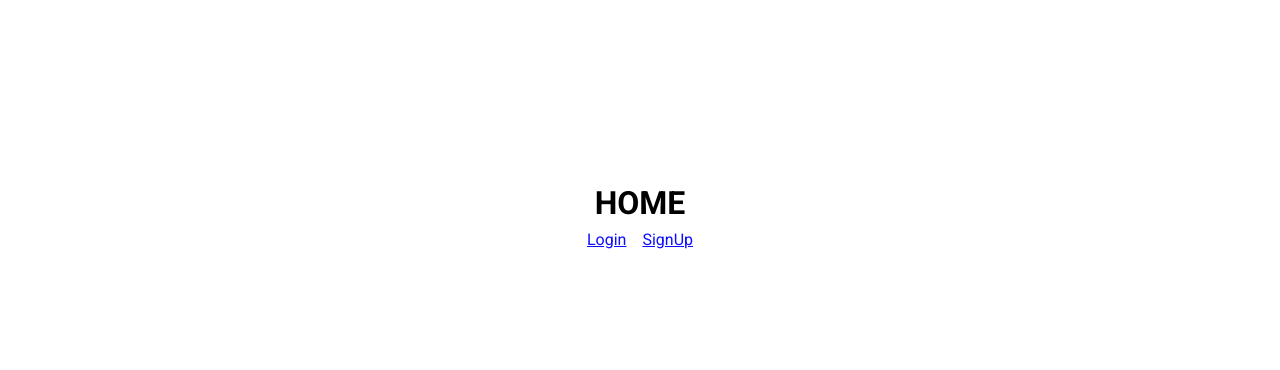
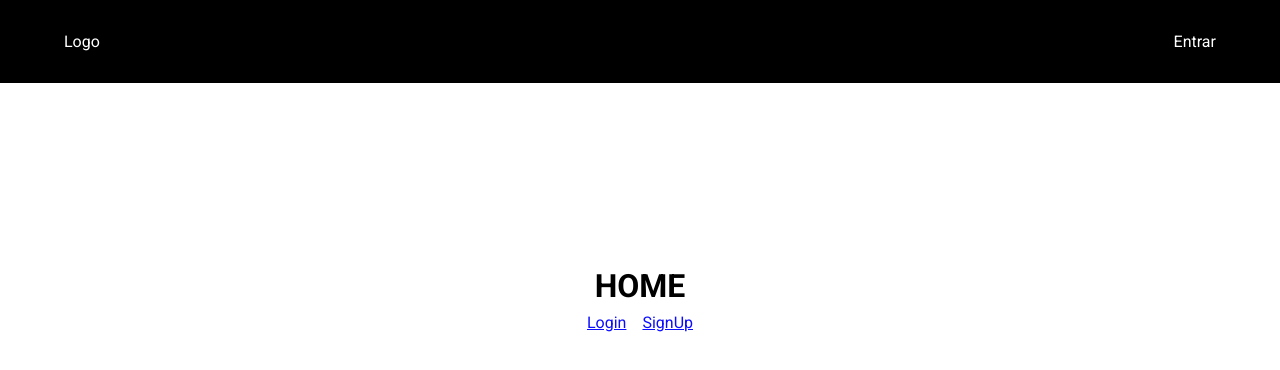
Before and after one commit to pablohpaiva22/controle-financeiro-web, a React (Vite) app: page / in a window 1280 px wide. Shown: the top 370 px of the page. Built offline with nearby package versions, Linux system fonts and the light colour scheme.

Commit message:
feat: add header and new route myaccount

```diff
--- a/src/App.jsx
+++ b/src/App.jsx
@@ -3,16 +3,20 @@ import { Routes, Route, BrowserRouter } from 'react-router-dom'
 import Login from './components/login/Login'
 import SignUp from './components/signup/SignUp'
 import Home from './components/home/Home'
+import Header from './components/header/Header'
+import MyAccount from './components/myaccount/MyAccount'
 
 function App() {
-
   return (
     <div>
       <BrowserRouter>
+        <Header />
+
         <Routes>
             <Route path='/' element={<Home />} />
             <Route path='/login' element={<Login />} />
             <Route path='/cadastrar' element={<SignUp />} />
+            <Route path='/minhaconta' element={<MyAccount />} />
         </Routes>
       </BrowserRouter>
     </div>
```
